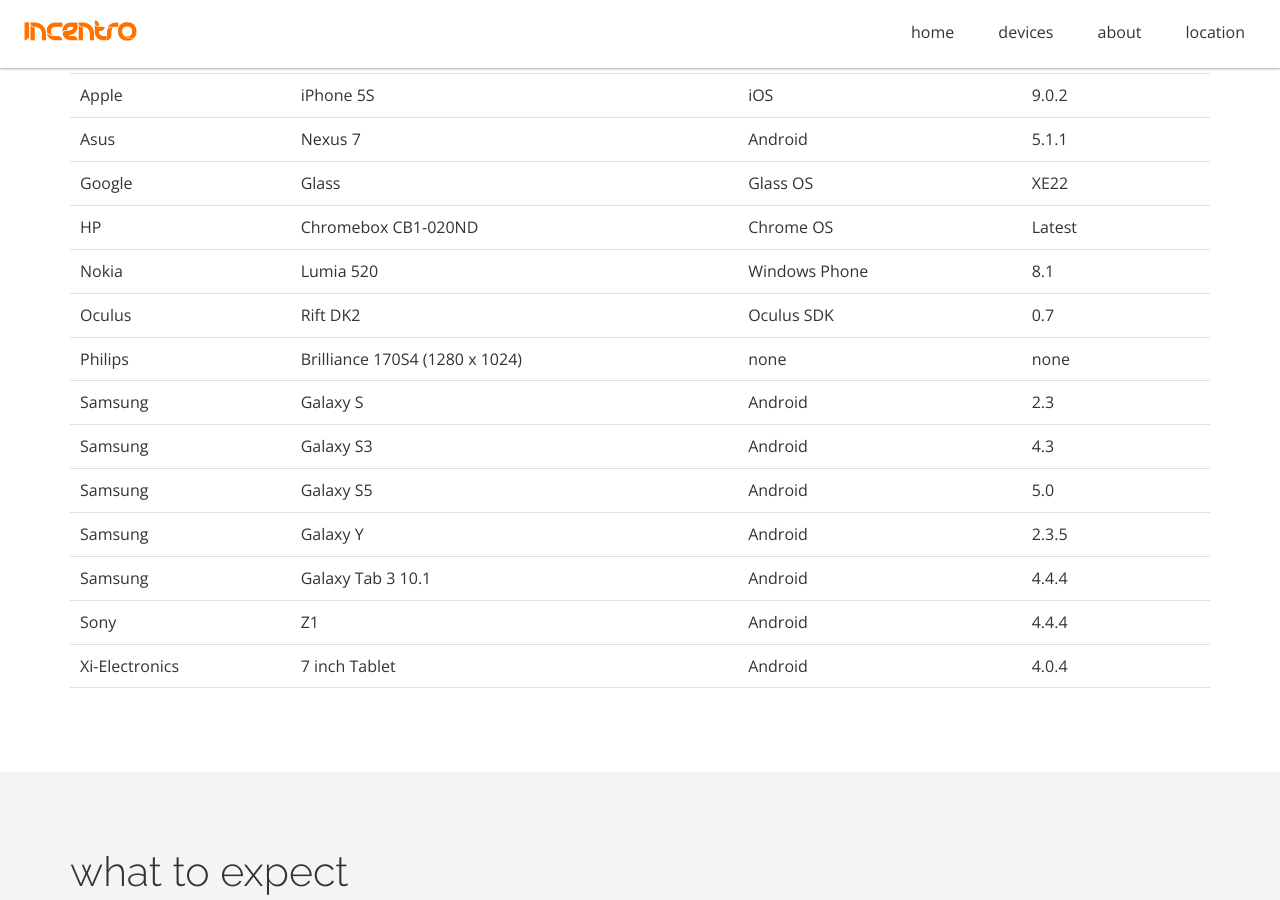
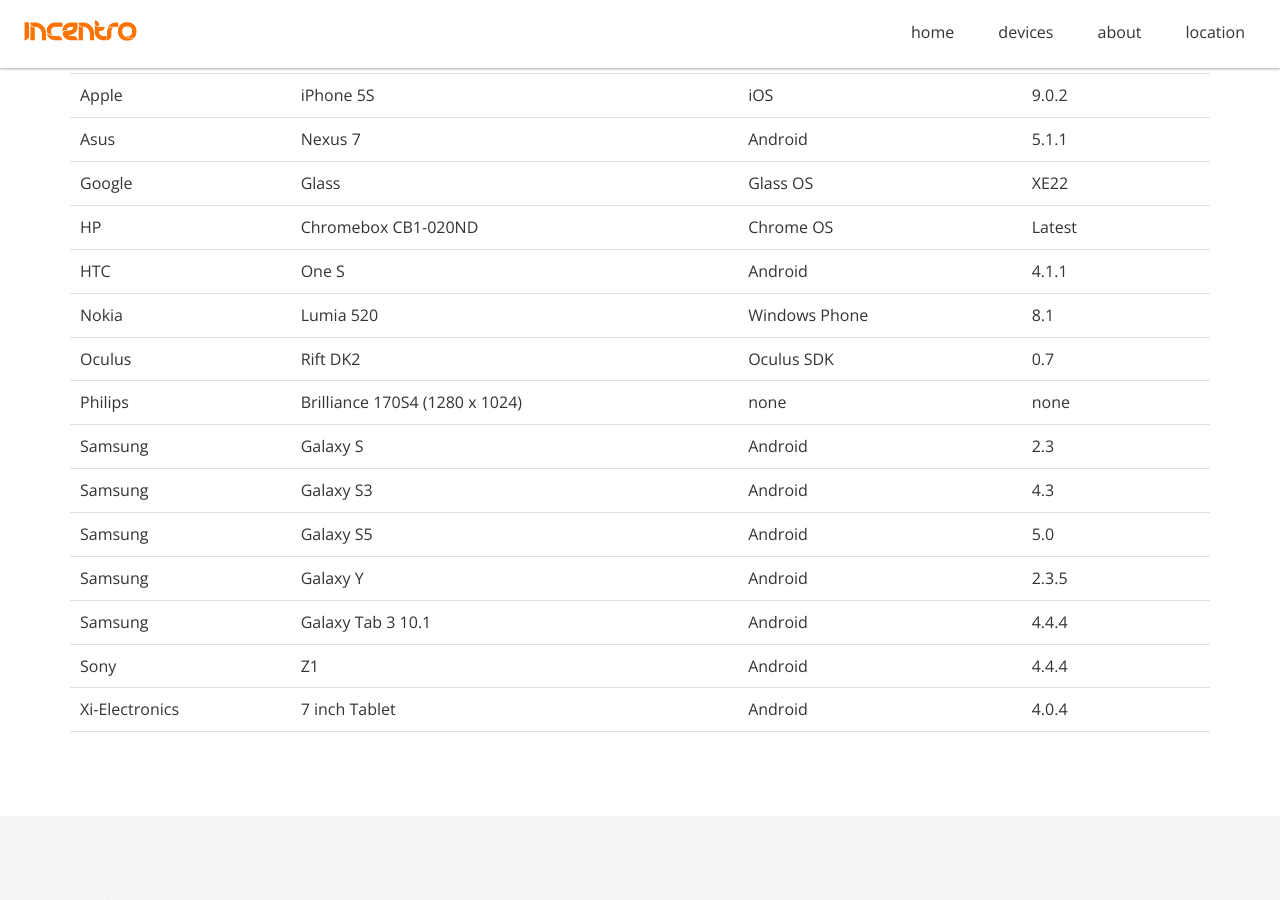
Before and after one commit to incentro/devicelab, a Jekyll site: the page built from index.html, in a window 1280 px wide and 900 px high, scrolled down 964 px. Built offline with Jekyll 4.4.1, drawn with Linux system fonts in a browser that asks for light colours; nearby versions of some CDN libraries; Markdown is read by kramdown in place of the engine named in the settings.

Commit message:
Update devicelist.yml

```diff
--- a/_data/devicelist.yml
+++ b/_data/devicelist.yml
@@ -55,6 +55,13 @@
   os: Chrome OS
   osversion: Latest
 # Owner: Martijn Veenstra
+
+- title: HTCOneS4.1.1
+  vendor: HTC
+  device: One S
+  os: Android
+  osversion: 4.1.1
+# Owner: Edwin van der Geest
 
 - title: NokiaLumia5208.1
   vendor: Nokia
```
